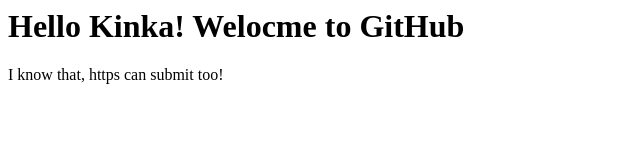
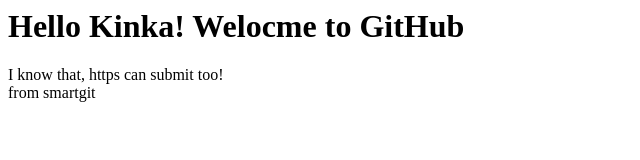
Before and after one commit to kinka/brandnew, a plain HTML site: page index.html in a window 1280 px wide. Shown: the whole page, without its empty margins (0-640 px from the left). Drawn offline with Linux system fonts and the light colour scheme.

Commit message:
smartgit

```diff
--- a/index.html
+++ b/index.html
@@ -1,4 +1,5 @@
 <html>
 <h1>Hello Kinka! Welocme to GitHub</h1>
 <div>I know that, https can submit too!</div>
+<div>from smartgit</div>
 </html>
```
